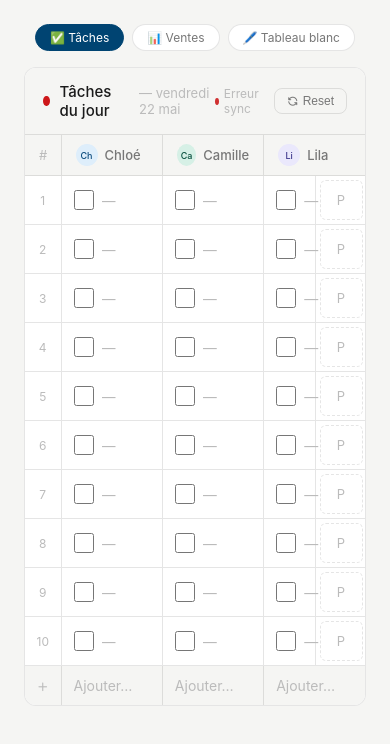
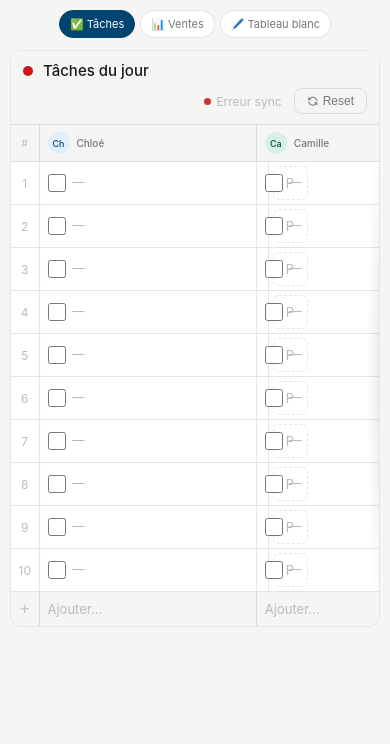
Before and after one commit to gvideira-blip/truck-agence-todo, a website: page index.html in a window 390 px wide. Drawn offline with Linux system fonts and the light colour scheme; no server answers; sample sign-in values are in the browser's storage.

Commit message:
Update index.html

```diff
--- a/index.html
+++ b/index.html
@@ -222,6 +222,50 @@
       display: flex; align-items: center; justify-content: center;
       font-size: 14px; color: var(--text2); z-index: 100;
     }
+
+    /* RESPONSIVE MOBILE — Option B : scroll horizontal */
+    @media (max-width: 768px) {
+      body { padding: 10px; }
+      .nav { gap: 5px; margin-bottom: 12px; }
+      .nav a { font-size: 11px; padding: 5px 10px; gap: 3px; }
+      .topbar { flex-wrap: wrap; gap: 8px; padding: 10px 12px; }
+      .topbar-left { flex: 1; }
+      .topbar-right { width: 100%; justify-content: flex-end; }
+      .date { display: none; }
+      .wrap { overflow: visible; }
+      .table-scroll {
+        overflow-x: auto;
+        -webkit-overflow-scrolling: touch;
+        border-radius: 0 0 var(--r) var(--r);
+        background:
+          linear-gradient(to right, white 20%, rgba(255,255,255,0)),
+          linear-gradient(to right, rgba(255,255,255,0), white 80%) 100% 0,
+          radial-gradient(farthest-side at 0 50%, rgba(0,0,0,0.08), transparent),
+          radial-gradient(farthest-side at 100% 50%, rgba(0,0,0,0.08), transparent) 100% 0;
+        background-repeat: no-repeat;
+        background-size: 40px 100%, 40px 100%, 12px 100%, 12px 100%;
+        background-attachment: local, local, scroll, scroll;
+      }
+      table { min-width: 680px; font-size: 12px; }
+      thead th { padding: 7px 8px; font-size: 10px; }
+      thead th:first-child { width: 28px; }
+      .cell { min-height: 42px; }
+      .task { padding: 3px 6px 3px 8px; gap: 6px; }
+      .task textarea { font-size: 13px; }
+      .task input[type=checkbox] { width: 18px; height: 18px; }
+      .prio { width: 44px; }
+      .prio-btn { height: 34px; font-size: 15px; }
+      .add-cell { padding: 6px 8px; }
+      .add-cell input { font-size: 13px; }
+      .modal-bg { align-items: flex-end; }
+      .modal { border-radius: 16px 16px 0 0; width: 100%; padding: 20px 16px 32px; }
+      .keypad { grid-template-columns: repeat(3, 1fr); gap: 8px; }
+      .key { height: 52px; }
+    }
+    @media (max-width: 480px) {
+      .nav a span { display: none; }
+      .nav a { padding: 6px 10px; }
+    }
   </style>
 </head>
 <body>
@@ -252,6 +296,7 @@
     </div>
   </div>
 
+  <div class="table-scroll">
     <table>
       <thead>
         <tr>
@@ -271,6 +316,7 @@
         </tr>
       </tfoot>
     </table>
+  </div>
 </div>
 
 <!-- Modal priorité -->
```
Lines whose indentation alone changed are shown as unchanged.
